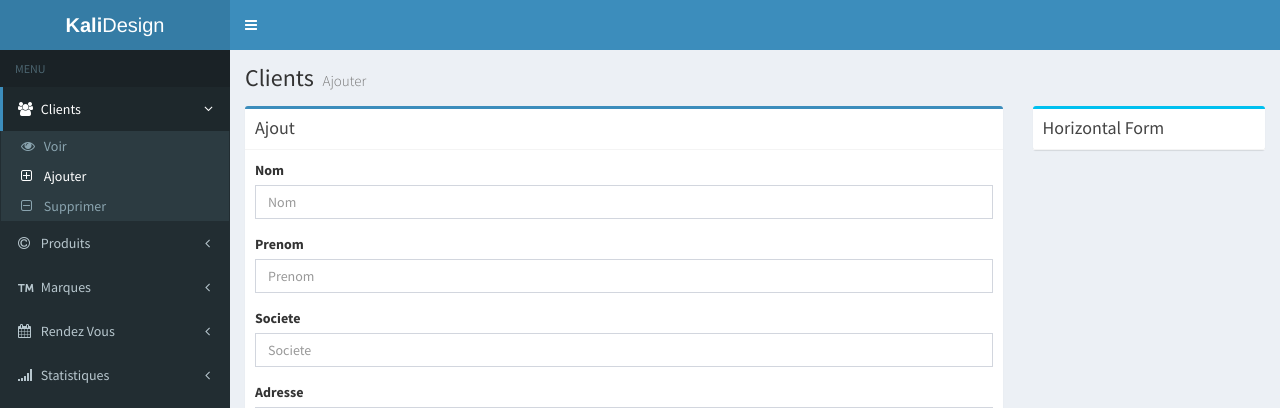
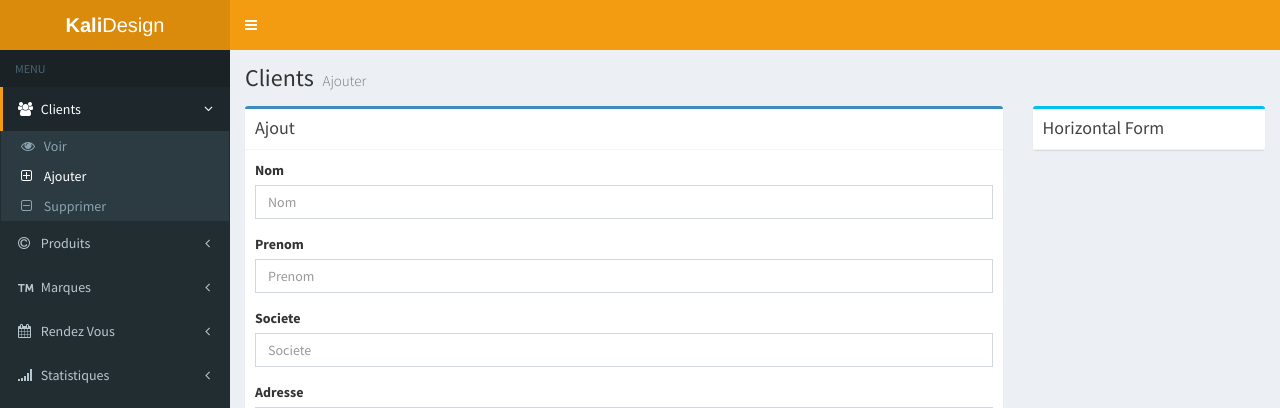
Before and after one commit to SirCrowley/KALI, a PHP site: page /pages/clients/clientsadd.php in a window 1280 px wide. Shown: the top 408 px of the page. Run offline with PHP 8.4, Linux system fonts and the light colour scheme; some libraries are stand-ins or nearby versions.

Commit message:
client yellow

```diff
--- a/GestionKali/pages/clients/clientsadd.php
+++ b/GestionKali/pages/clients/clientsadd.php
@@ -28,7 +28,7 @@
         <script src="https://oss.maxcdn.com/respond/1.4.2/respond.min.js"></script>
     <![endif]-->
   </head>
-  <body class="hold-transition skin-blue sidebar-mini">
+  <body class="hold-transition skin-yellow sidebar-mini">
     <div class="wrapper">
 
       <header class="main-header">
```
